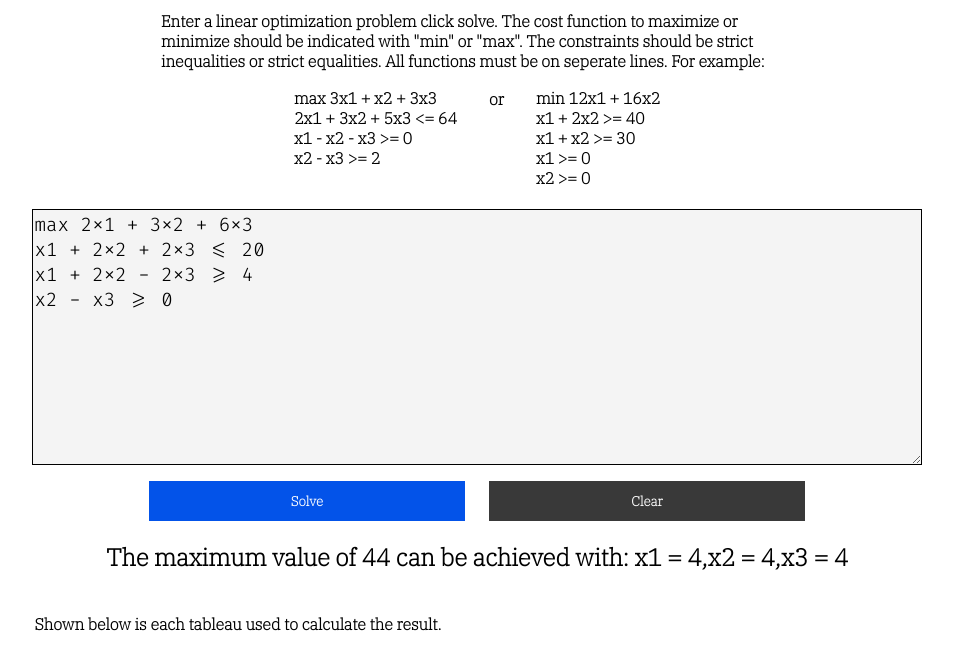
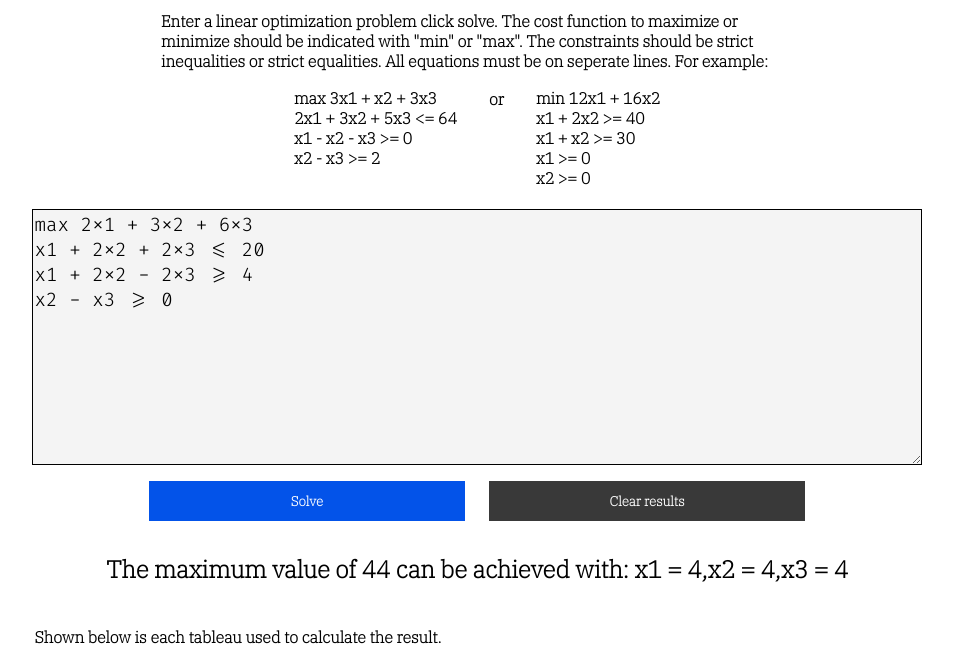
Before and after one commit to Donisius/simplex-calculator, a website: page index.html in a window 1280 px wide. Both pictures are taken after a click on the button "Solve". Shown: the part 74-727 px from the top of the page, without its empty margins (163-1116 px from the left). Drawn offline with Linux system fonts and the light colour scheme.

Commit message:
refactor: change text

```diff
--- a/index.html
+++ b/index.html
@@ -17,7 +17,7 @@
 			Enter a linear optimization problem click solve.
 			The cost function to maximize or minimize should be indicated with "min" or "max".
 			The constraints should be strict inequalities or strict equalities.
-			All functions must be on seperate lines.
+			All equations must be on seperate lines.
 			For example:
 		</h4>
 		<div class="sample-LOs">
@@ -46,7 +46,7 @@ x2 - x3 >= 0
 		</textarea>
 		<div class="button-wrapper">
 			<button onclick="main()" class="solve-button">Solve</button>
-			<button onclick="clearResults()" class="clear-button">Clear</button>
+			<button onclick="clearResults()" class="clear-button">Clear results</button>
 		</div>
 
 		<h2 id="results"></h4>
--- a/styles.css
+++ b/styles.css
@@ -113,6 +113,10 @@ th {
 	display: none;
 }
 
+#results {
+	margin-top: 2rem;
+}
+
 #legend {
 	width: 70%; margin-bottom: 2rem;
 }
```
